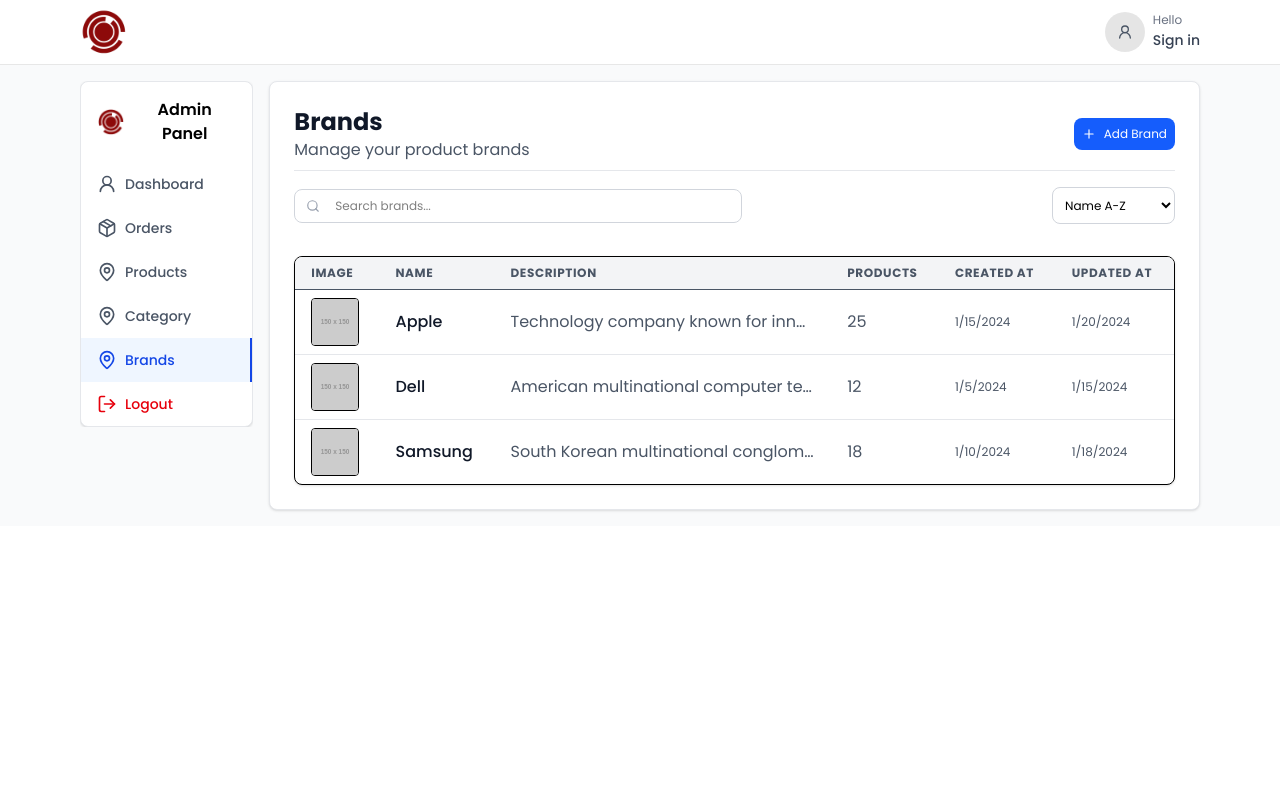
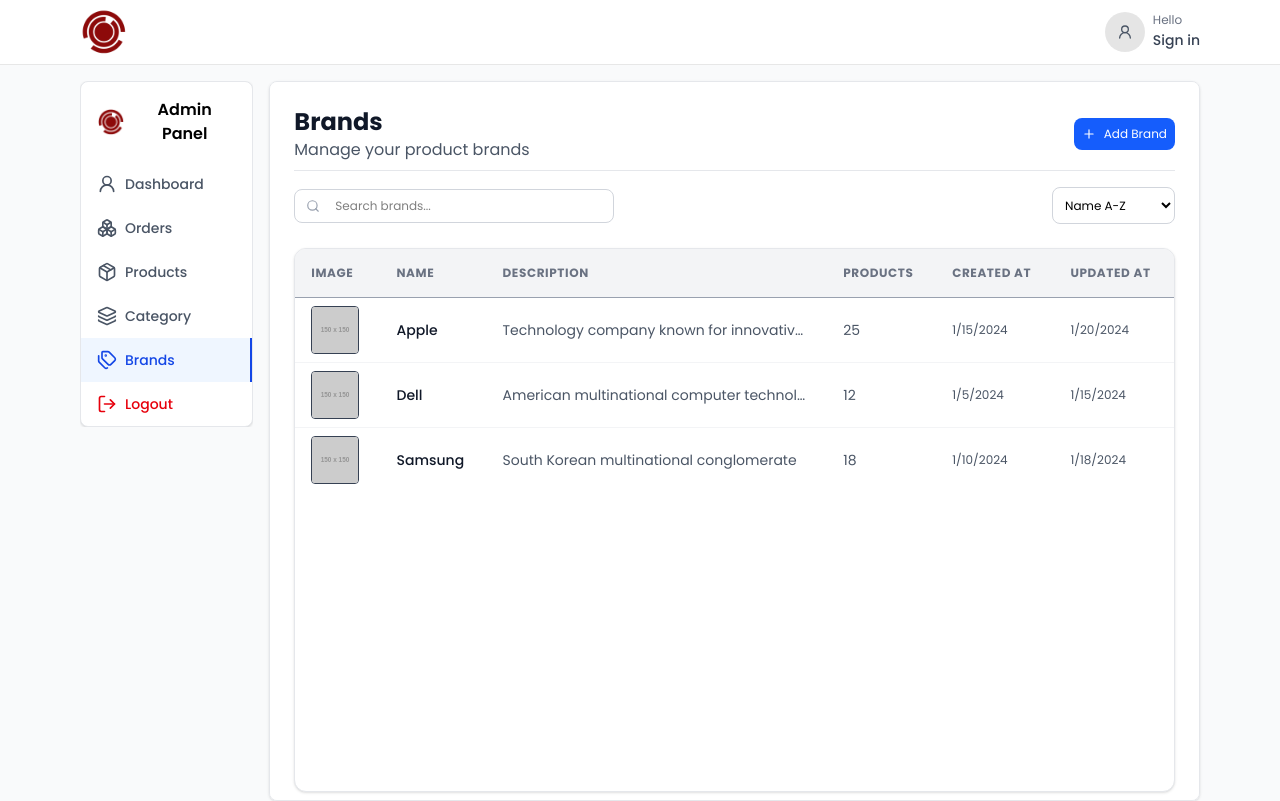
Before and after one commit to Fuzail-Kazmi/unitystore, a Next.js app in the folder ui/: page /admin/brands in a window 1280 px wide. Built offline with nearby package versions, Linux system fonts and the light colour scheme; no server answers.

Commit message:
improve admin category,product and brand page

```diff
--- a/ui/src/app/admin/_components/ui/sidebar.tsx
+++ b/ui/src/app/admin/_components/ui/sidebar.tsx
@@ -8,6 +8,9 @@
     UserRound,
     LogOut,
     LayoutDashboardIcon,
+    Layers,
+    Tags,
+    Boxes,
 } from "lucide-react";
 
 const AdminSidebar = () => {
@@ -16,10 +19,10 @@
 
     const tabs = [
         { id: "dashboard", label: "Dashboard", icon: UserRound, href: "/admin" },
-        { id: "orders", label: "Orders", icon: Package, href: "/admin/orders" },
-        { id: "products", label: "Products", icon: MapPin, href: "/admin/products" },
-        { id: "category", label: "Category", icon: MapPin, href: "/admin/category" },
-        { id: "brands", label: "Brands", icon: MapPin, href: "/admin/brands" },
+        { id: "orders", label: "Orders", icon: Boxes, href: "/admin/orders" },
+        { id: "products", label: "Products", icon: Package, href: "/admin/products" },
+        { id: "category", label: "Category", icon: Layers, href: "/admin/category" },
+        { id: "brands", label: "Brands", icon: Tags, href: "/admin/brands" },
         { id: "logout", label: "Logout", icon: LogOut, action: handleLogout },
     ];
 
--- a/ui/src/app/admin/brands/page.tsx
+++ b/ui/src/app/admin/brands/page.tsx
@@ -362,7 +362,7 @@
                 placeholder="Search brands..."
                 value={searchTerm}
                 onChange={(e) => setSearchTerm(e.target.value)}
-                className="w-full pl-10 pr-4 py-2 border border-gray-300 rounded-lg focus:ring-0 focus:ring-0 focus:border-0 text-xs"
+                className="w-80 pl-10 pr-4 py-2 border border-gray-300 rounded-lg focus:ring-0 focus:ring-0 focus:border-0 text-xs"
               />
             </div>
           </div>
@@ -381,19 +381,19 @@
         </div>
       </div>
 
-      <div className="mt-8 bg-white rounded-lg border shadow-sm overflow-x-auto">
-        <table className="w-full border-collapse">
-          <thead className="bg-gray-100 border-b text-gray-600 text-xs uppercase tracking-wider">
+      <div className="bg-white rounded-xl border border-gray-200 shadow-sm max-h-[68vhh] h-[68vh] overflow-auto hide-scrollbar">
+        <table className="min-w-full text-sm text-left text-gray-700">
+          <thead className="bg-gray-100 border-b border-gray-400 text-gray-500 text-xs uppercase tracking-wider">
             <tr>
               {brandTableHeaders.map((col) => (
-                <th key={col.key} className="px-4 py-2 text-left">
+                <th key={col.key} className="px-4 py-4 text-left">
                   {col.label}
                 </th>
               ))}
             </tr>
           </thead>
 
-          <tbody className="divide-y divide-gray-200">
+          <tbody className="divide-y divide-gray-100 border-gray-900">
             {sortedBrands.map((brand) => (
               <tr
                 key={brand.id}
--- a/ui/src/app/admin/category/page.tsx
+++ b/ui/src/app/admin/category/page.tsx
@@ -79,6 +79,39 @@
     },
     {
       id: '7',
+      name: 'Women\'s Clothing',
+      parent: '5',
+      parent_name: 'Fashion',
+      image: 'https://via.placeholder.com/300x200/ef4444/white?text=Women+Clothing',
+      created_at: '2024-01-11T16:30:00Z',
+      updated_at: '2024-01-21T09:20:00Z',
+      product_count: 14,
+      subcategories: []
+    },
+    {
+      id: '8',
+      name: 'Women\'s Clothing',
+      parent: '5',
+      parent_name: 'Fashion',
+      image: 'https://via.placeholder.com/300x200/ef4444/white?text=Women+Clothing',
+      created_at: '2024-01-11T16:30:00Z',
+      updated_at: '2024-01-21T09:20:00Z',
+      product_count: 14,
+      subcategories: []
+    },
+    {
+      id: '9',
+      name: 'Women\'s Clothing',
+      parent: '5',
+      parent_name: 'Fashion',
+      image: 'https://via.placeholder.com/300x200/ef4444/white?text=Women+Clothing',
+      created_at: '2024-01-11T16:30:00Z',
+      updated_at: '2024-01-21T09:20:00Z',
+      product_count: 14,
+      subcategories: []
+    },
+    {
+      id: '10',
       name: 'Women\'s Clothing',
       parent: '5',
       parent_name: 'Fashion',
@@ -463,7 +496,7 @@
                 placeholder="Search categories..."
                 value={searchTerm}
                 onChange={(e) => setSearchTerm(e.target.value)}
-                className="w-full pl-10 pr-4 py-2 border border-gray-300 rounded-lg focus:ring-0 focus:ring-0 focus:border-0 text-xs"
+                className="w-80 pl-10 pr-4 py-2 border border-gray-300 rounded-lg focus:ring-0 focus:ring-0 focus:border-0 text-xs"
               />
             </div>
           </div>
@@ -485,21 +518,21 @@
       <div className="bg-white rounded-lg border border-gray-300 p-6 mb-6">
         <div className="grid grid-cols-2 md:grid-cols-4 gap-4">
           <div className="text-center">
-            <p className="text-2xl font-bold text-blue-600">{parentCategories.length}</p>
+            <p className="text-2xl font-bold text-gray-600">{parentCategories.length}</p>
             <p className="text-sm text-gray-600">Main Categories</p>
           </div>
           <div className="text-center">
-            <p className="text-2xl font-bold text-green-600">
+            <p className="text-2xl font-bold text-gray-600">
               {mockCategories.filter(cat => cat.parent).length}
             </p>
             <p className="text-sm text-gray-600">Subcategories</p>
           </div>
           <div className="text-center">
-            <p className="text-2xl font-bold text-purple-600">{mockCategories.length}</p>
+            <p className="text-2xl font-bold text-gray-600">{mockCategories.length}</p>
             <p className="text-sm text-gray-600">Total Categories</p>
           </div>
           <div className="text-center">
-            <p className="text-2xl font-bold text-orange-600">
+            <p className="text-2xl font-bold text-gray-600">
               {mockCategories.reduce((sum, cat) => sum + cat.product_count, 0)}
             </p>
             <p className="text-sm text-gray-600">Total Products</p>
@@ -507,7 +540,7 @@
         </div>
       </div>
 
-      <div className="bg-white rounded-xl border border-gray-200 shadow-sm overflow-auto hide-scrollbar">
+      <div className="bg-white rounded-xl border border-gray-200 shadow-sm max-h-[55vh] h-[55vh] overflow-auto hide-scrollbar">
         <table className="min-w-full text-sm text-left text-gray-700">
           <thead className="bg-gray-100 border-b border-gray-400 text-gray-500 text-xs uppercase tracking-wider">
             <tr>
@@ -533,7 +566,7 @@
                   <img
                     src={category.image}
                     alt={category.name}
-                    className="w-14 h-10 object-cover rounded border"
+                    className="w-14 h-12 object-cover rounded border"
                   />
                 </td>
                 <td className="px-4 py-2 font-medium text-gray-900">{category.name}</td>
--- a/ui/src/app/admin/layout.tsx
+++ b/ui/src/app/admin/layout.tsx
@@ -9,12 +9,12 @@
       <header>
         <AdminHeader />
       </header>
-      <main className="bg-gray-50 h-full">
+      <main className="bg-gray-50 max-h-[92vh] h-[92vh] overflow-hidden">
         <section className="max-w-6xl mx-auto px-2 md:px-4 py-4 grid grid-cols-1 sm:grid-cols-6 gap-4">
           <div className="col-span-1">
             <AdminSidebar />
           </div>
-          <div className="col-span-5 w-full max-h-[100vh] overflow-auto bg-white rounded-lg shadow-sm border border-gray-200 hide-scrollbar">{children}</div>
+          <div className="col-span-5 w-full h-[90vh] overflow-auto bg-white rounded-lg shadow-sm border border-gray-200 hide-scrollbar">{children}</div>
         </section>
       </main>
     </>
--- a/ui/src/app/admin/orders/order-confirm-page.tsx
+++ b/ui/src/app/admin/orders/order-confirm-page.tsx
@@ -11,6 +11,7 @@
   CheckCircle,
   XCircle,
   ShoppingBag,
+  Boxes,
 } from "lucide-react";
 import Link from "next/link";
 import { useOrders } from "@/api/orders";
@@ -169,7 +170,7 @@
 
   if (isLoading) {
     return (
-      <main className="min-h-screen flex items-center justify-center">
+      <main className="flex items-center justify-center">
         <p className="text-gray-600">Loading orders...</p>
       </main>
     );
@@ -177,14 +178,14 @@
 
   if (isError) {
     return (
-      <main className="min-h-screen flex items-center justify-center">
+      <main className="flex items-center justify-center">
         <p className="text-red-600">Failed to load orders. Please try again.</p>
       </main>
     );
   }
 
   return (
-    <main className="min-h-screen bg-gray-50 py-4 md:py-8">
+    <main className="bg-gray-50 max-h-[89.5vh] h-[89.5vh] py-4 md:py-8">
       <div className="max-w-6xl mx-auto p-4 sm:p-6">
         <div className="mb-8">
           <h2 className="text-xl font-semibold text-gray-900">Order History</h2>
@@ -193,7 +194,7 @@
           </p>
         </div>
 
-        <div className="bg-white rounded-xl md:rounded-2xl shadow-sm border border-gray-100 p-2 sm:p-4 mb-4 sm:mb-6">
+        <div className="bg-white rounded-xl md:rounded-2xl shadow-sm border border-gray-100 p-2 sm:p-4 mb-4 sm:mb-6 ">
           <div className="flex flex-col lg:flex-row gap-4 items-center justify-between">
             {/* <div className="relative flex-1 max-w-md">
               <Search className="absolute left-3 top-1/2 transform -translate-y-1/2 text-gray-400 w-4 h-4" />
@@ -251,23 +252,11 @@
           {filteredOrders.length === 0 ? (
             <div className="bg-white rounded-2xl shadow-sm border border-gray-100 p-12 text-center">
               <div className="w-16 h-16 bg-gray-100 rounded-full flex items-center justify-center mx-auto mb-4">
-                <Package className="w-8 h-8 text-gray-400" />
+                <Boxes className="w-8 h-8 text-gray-400" />
               </div>
               <h3 className="text-xl font-semibold text-gray-900 mb-2">
                 No orders found
               </h3>
-              <p className="text-gray-600 mb-6">
-                {searchTerm || statusFilter !== "all"
-                  ? "Try adjusting your search or filter criteria"
-                  : "You haven't placed any orders yet"}
-              </p>
-              <Link
-                href="/"
-                className="inline-flex items-center px-6 py-3 bg-blue-600 text-white rounded-xl hover:bg-blue-700 transition-colors font-semibold"
-              >
-                <ShoppingBag className="w-5 h-5 mr-2" />
-                Start Shopping
-              </Link>
             </div>
           ) : (
             filteredOrders.map((order: Order) => (
--- a/ui/src/app/admin/products/page.tsx
+++ b/ui/src/app/admin/products/page.tsx
@@ -475,7 +475,7 @@
                 placeholder="Search products..."
                 value={searchTerm}
                 onChange={(e) => setSearchTerm(e.target.value)}
-                className="w-full pl-10 pr-4 py-2 border border-gray-300 rounded-lg focus:ring-0 focus:ring-0 focus:border-0 text-xs"
+                className="w-80 pl-10 pr-4 py-2 border border-gray-300 rounded-lg focus:ring-0 focus:ring-0 focus:border-0 text-xs"
               />
             </div>
           </div>
@@ -507,7 +507,7 @@
       </div>
 
       {/* Products Tabel */}
-      <div className="bg-white rounded-xl border border-gray-200 shadow-sm overflow-auto hide-scrollbar">
+      <div className="bg-white rounded-xl border border-gray-200 shadow-sm max-h-[68vh] h-[68vh] overflow-auto hide-scrollbar">
         <table className="min-w-full text-sm text-left text-gray-700">
           <thead className="bg-gray-100 border-b border-gray-400 text-gray-500 text-xs uppercase tracking-wider">
             <tr>
```
Also changed, not shown: 1 other file (tests, documents, lock files or other folders).
